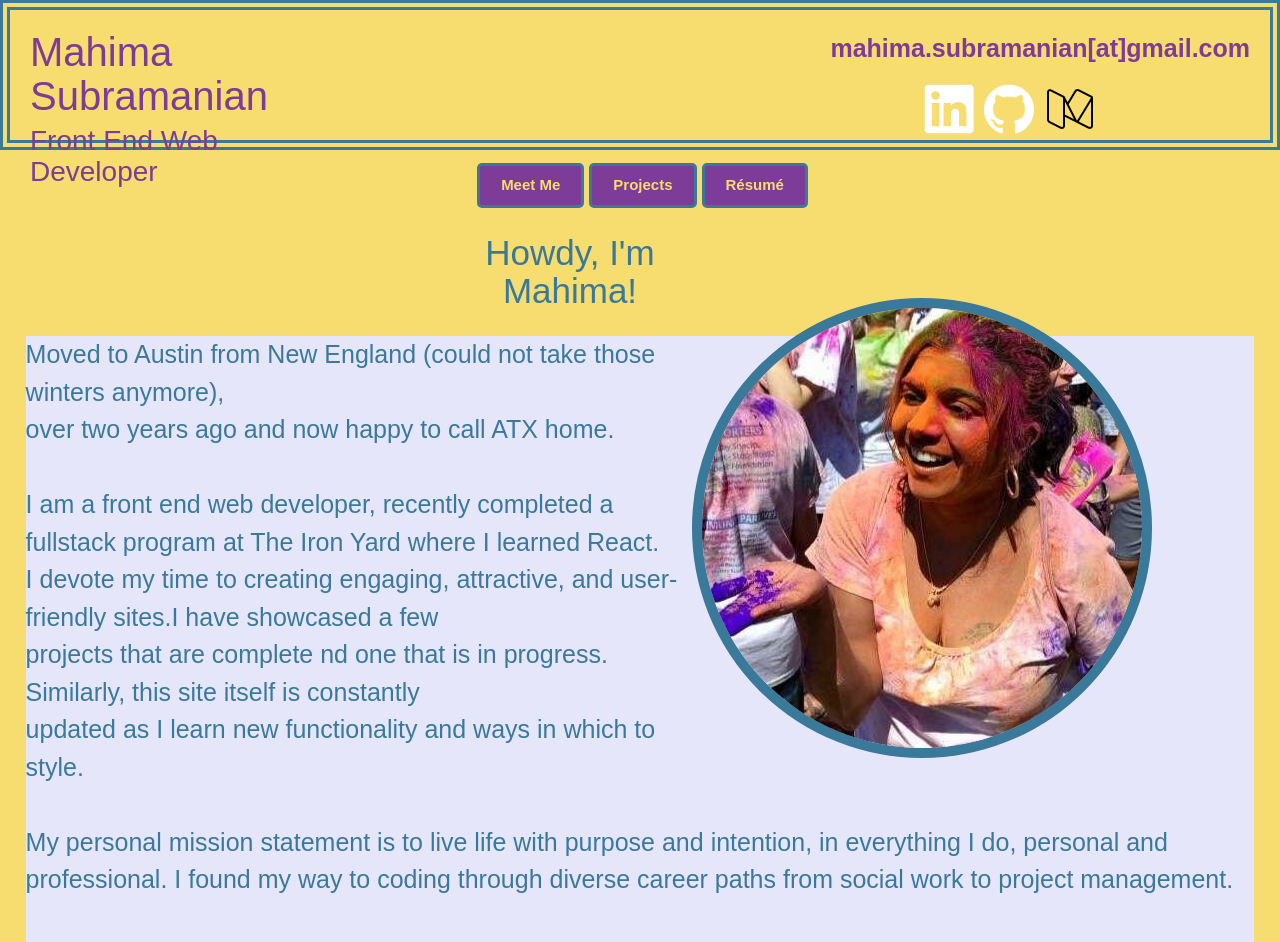
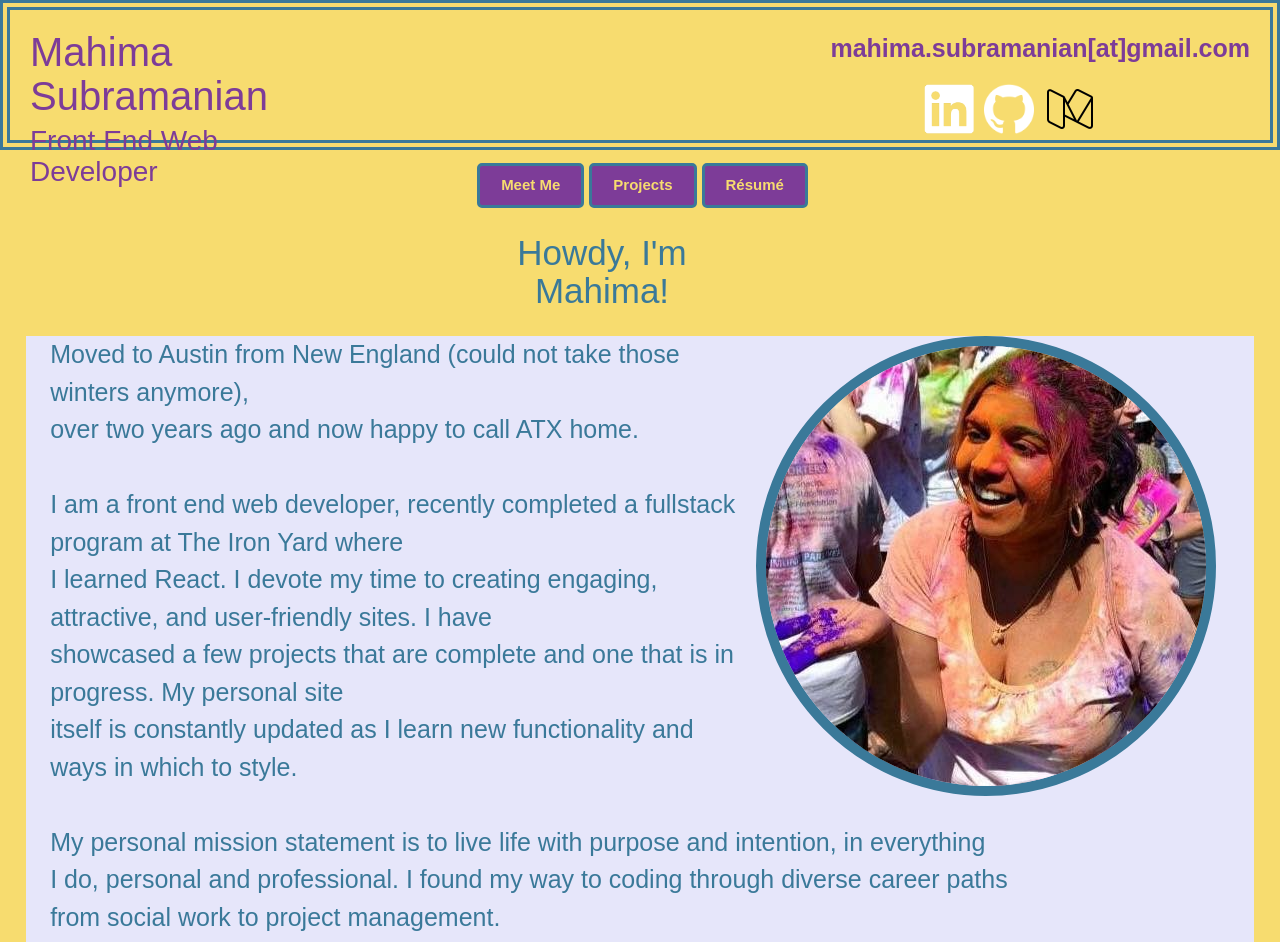
Before and after one commit to Smahima/smahima.github.io, a React (Create React App) app: page /about in a window 1280 px wide. Shown: the top 942 px of the page. Built offline with nearby package versions, Linux system fonts and the light colour scheme.

Commit message:
re-formatted text on about page

```diff
--- a/src/components/About.js
+++ b/src/components/About.js
@@ -22,14 +22,15 @@ export default class About extends Component {
             <p>Moved to Austin from New England (could not take those winters anymore),</p>
             <p>over two years ago and now happy to call ATX home.</p><br></br>
 
-            <p>I am a front end web developer, recently completed a fullstack program at The Iron Yard where I learned React.</p>
-            <p>I devote my time to creating engaging, attractive, and user-friendly sites.I have showcased a few</p>
-            <p>projects that are complete nd one that is in progress. Similarly, this site itself is constantly </p>
-            <p>updated as I learn new functionality and ways in which to style. </p>
+            <p>I am a front end web developer, recently completed a fullstack program at The Iron Yard where</p>
+            <p>I learned React. I devote my time to creating engaging, attractive, and user-friendly sites. I have  </p>
+            <p>showcased a few projects that are complete and one that is in progress. My personal site </p>
+            <p> itself is constantly updated as I learn new functionality and ways in which to style. </p>
             <br></br>
 
-            <p>My personal mission statement is to live life with purpose and intention, in everything I do, personal and professional. I found my way
-               to coding through diverse career paths from social work to project management.</p>
+            <p>My personal mission statement is to live life with purpose and intention, in everything</p>
+            <p>I do, personal and professional. I found my way to coding through diverse career paths</p>
+            <p>from social work to project management.</p>
             <br></br>
 
             <p>When I’m not in front of the terminal, I am reading (my ideal home is a library),</p>
--- a/src/styles/index.css
+++ b/src/styles/index.css
@@ -100,10 +100,10 @@ h5 {
 }
 
 .pic img{
- float: right;
+  float: right;
  border-radius: 100%;
  border: 10px solid #3a7999;
- margin: 5% 10% 0 0;
+ margin: 8% 5% 0 0;
 
 }
 
@@ -115,18 +115,19 @@ h5 {
 }
 
 #bio-text p {
-  margin: 0;
+  margin: 0 0 0 2%;
 }
 /*About page end*/
 
 /*Portfolio page start*/
 
 .portfolio {
-  align-items: center;
+  justify-content: center;
+  column-span: all;
 }
 .portfolio-image {
 max-width: 40%;
-float: right;
+/*float: right;*/
 
 }
 .project {
@@ -136,10 +137,6 @@ float: right;
   color: #3a7999;
   background-color: #E6E6FA;
   margin: 2% 20% 0 5%;
-
-}
-
-.project-details p {
 
 }
 
@@ -172,8 +169,6 @@ float: right;
 #under-construction {
 text-align: center;
 }
-
-
 
 /*Portfolio page end*/
 
```
